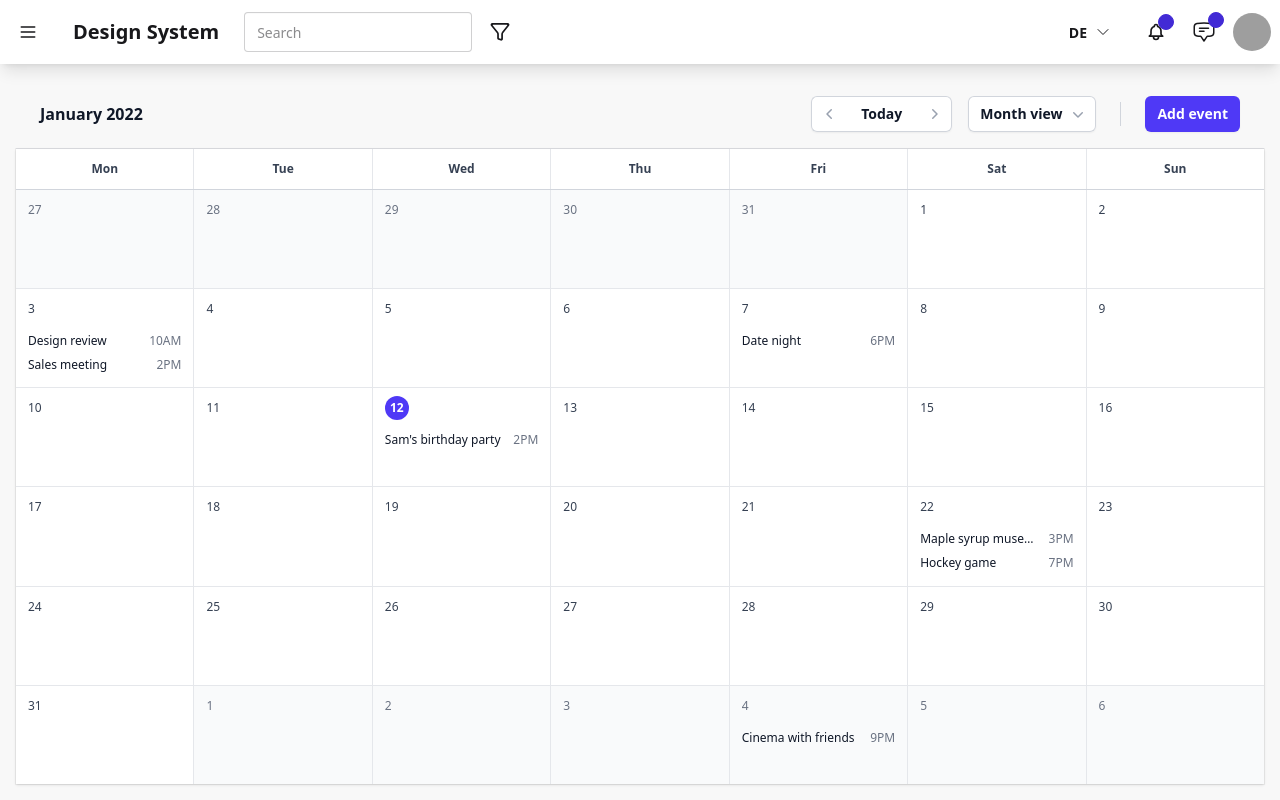
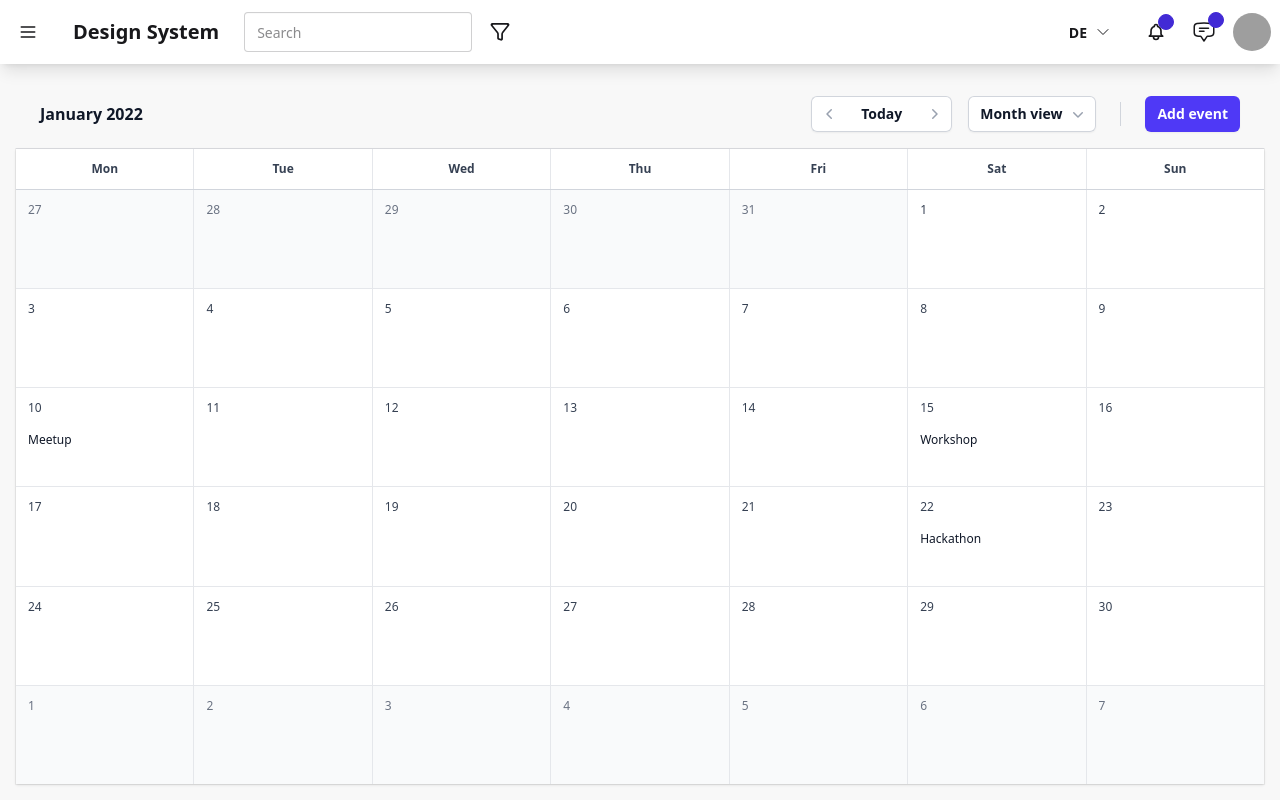
Before and after one commit to antontranelis/it4c-design, a Vue app in the folder prototype/: page /calendar in a window 1280 px wide. Built offline with nearby package versions, Linux system fonts and the light colour scheme; grey boxes are pictures that could not be loaded; the HTML template or start-up script is replaced by a standard one.

Commit message:
Fetch calendar events

```diff
--- a/prototype/src/pages/CalendarPage.vue
+++ b/prototype/src/pages/CalendarPage.vue
@@ -140,7 +140,7 @@
   </div>
 </template>
 
-<script setup>
+<script setup lang="ts">
 import {
   ChevronDownIcon,
   ChevronLeftIcon,
@@ -149,77 +149,87 @@ import {
   EllipsisHorizontalIcon,
 } from '@heroicons/vue/20/solid'
 import { Menu, MenuButton, MenuItem, MenuItems } from '@headlessui/vue'
+import { ref, onMounted } from 'vue'
 
-const days = [
-  { date: '2021-12-27', events: [] },
-  { date: '2021-12-28', events: [] },
-  { date: '2021-12-29', events: [] },
-  { date: '2021-12-30', events: [] },
-  { date: '2021-12-31', events: [] },
-  { date: '2022-01-01', isCurrentMonth: true, events: [] },
-  { date: '2022-01-02', isCurrentMonth: true, events: [] },
-  {
-    date: '2022-01-03',
-    isCurrentMonth: true,
-    events: [
-      { id: 1, name: 'Design review', time: '10AM', datetime: '2022-01-03T10:00', href: '#' },
-      { id: 2, name: 'Sales meeting', time: '2PM', datetime: '2022-01-03T14:00', href: '#' },
-    ],
-  },
-  { date: '2022-01-04', isCurrentMonth: true, events: [] },
-  { date: '2022-01-05', isCurrentMonth: true, events: [] },
-  { date: '2022-01-06', isCurrentMonth: true, events: [] },
-  {
-    date: '2022-01-07',
-    isCurrentMonth: true,
-    events: [{ id: 3, name: 'Date night', time: '6PM', datetime: '2022-01-08T18:00', href: '#' }],
-  },
-  { date: '2022-01-08', isCurrentMonth: true, events: [] },
-  { date: '2022-01-09', isCurrentMonth: true, events: [] },
-  { date: '2022-01-10', isCurrentMonth: true, events: [] },
-  { date: '2022-01-11', isCurrentMonth: true, events: [] },
-  {
-    date: '2022-01-12',
-    isCurrentMonth: true,
-    isToday: true,
-    events: [{ id: 6, name: "Sam's birthday party", time: '2PM', datetime: '2022-01-25T14:00', href: '#' }],
-  },
-  { date: '2022-01-13', isCurrentMonth: true, events: [] },
-  { date: '2022-01-14', isCurrentMonth: true, events: [] },
-  { date: '2022-01-15', isCurrentMonth: true, events: [] },
-  { date: '2022-01-16', isCurrentMonth: true, events: [] },
-  { date: '2022-01-17', isCurrentMonth: true, events: [] },
-  { date: '2022-01-18', isCurrentMonth: true, events: [] },
-  { date: '2022-01-19', isCurrentMonth: true, events: [] },
-  { date: '2022-01-20', isCurrentMonth: true, events: [] },
-  { date: '2022-01-21', isCurrentMonth: true, events: [] },
-  {
-    date: '2022-01-22',
-    isCurrentMonth: true,
-    isSelected: true,
-    events: [
-      { id: 4, name: 'Maple syrup museum', time: '3PM', datetime: '2022-01-22T15:00', href: '#' },
-      { id: 5, name: 'Hockey game', time: '7PM', datetime: '2022-01-22T19:00', href: '#' },
-    ],
-  },
-  { date: '2022-01-23', isCurrentMonth: true, events: [] },
-  { date: '2022-01-24', isCurrentMonth: true, events: [] },
-  { date: '2022-01-25', isCurrentMonth: true, events: [] },
-  { date: '2022-01-26', isCurrentMonth: true, events: [] },
-  { date: '2022-01-27', isCurrentMonth: true, events: [] },
-  { date: '2022-01-28', isCurrentMonth: true, events: [] },
-  { date: '2022-01-29', isCurrentMonth: true, events: [] },
-  { date: '2022-01-30', isCurrentMonth: true, events: [] },
-  { date: '2022-01-31', isCurrentMonth: true, events: [] },
-  { date: '2022-02-01', events: [] },
-  { date: '2022-02-02', events: [] },
-  { date: '2022-02-03', events: [] },
-  {
-    date: '2022-02-04',
-    events: [{ id: 7, name: 'Cinema with friends', time: '9PM', datetime: '2022-02-04T21:00', href: '#' }],
-  },
-  { date: '2022-02-05', events: [] },
-  { date: '2022-02-06', events: [] },
-]
-const selectedDay = days.find((day) => day.isSelected)
+interface CalendarEvent {
+  id: number
+  name: string
+  time: string
+  datetime: string
+  href: string
+}
+
+interface Day {
+  date: string
+  isCurrentMonth?: boolean
+  isToday?: boolean
+  isSelected?: boolean
+  events: CalendarEvent[]
+}
+
+const days = ref<Day[]>([])
+const selectedDay = ref<Day | undefined>(undefined)
+
+onMounted(async () => {
+  try {
+    const res = await fetch('/posts.json')
+    if (!res.ok) return
+
+    const data = await res.json()
+    const ev = Array.isArray(data.events) ? data.events : []
+
+    let year: number, month: number
+    if (ev.length > 0) {
+      const [y, m] = ev[0].date.split('-').map((v: string) => parseInt(v, 10))
+      year = y
+      month = m - 1
+    } else {
+      const now = new Date()
+      year = now.getFullYear()
+      month = now.getMonth()
+    }
+
+    const firstOfMonth = new Date(year, month, 1)
+    const offset = (firstOfMonth.getDay() + 6) % 7
+    const startDate = new Date(year, month, 1 - offset)
+
+    const arr: Day[] = []
+    for (let i = 0; i < 42; i++) {
+      const d = new Date(startDate)
+      d.setDate(startDate.getDate() + i)
+      const iso = d.toISOString().split('T')[0]
+      const events = ev
+        .filter((e: any) => e.date === iso)
+        .map((e: any, idx: number) => ({
+          id: idx + 1,
+          name: e.title,
+          time: '',
+          datetime: `${e.date}T00:00`,
+          href: '#',
+        }))
+
+      arr.push({
+        date: iso,
+        isCurrentMonth: d.getMonth() === month,
+        isToday: iso === new Date().toISOString().split('T')[0],
+        events,
+      })
+    }
+
+    const firstEventDate = ev[0]?.date
+    if (firstEventDate) {
+      const d = arr.find((day) => day.date === firstEventDate)
+      if (d) {
+        d.isSelected = true
+        selectedDay.value = d
+      }
+    } else {
+      selectedDay.value = arr.find((day) => day.isToday)
+    }
+
+    days.value = arr
+  } catch (err) {
+    console.error('Failed to load events', err)
+  }
+})
 </script>
```
